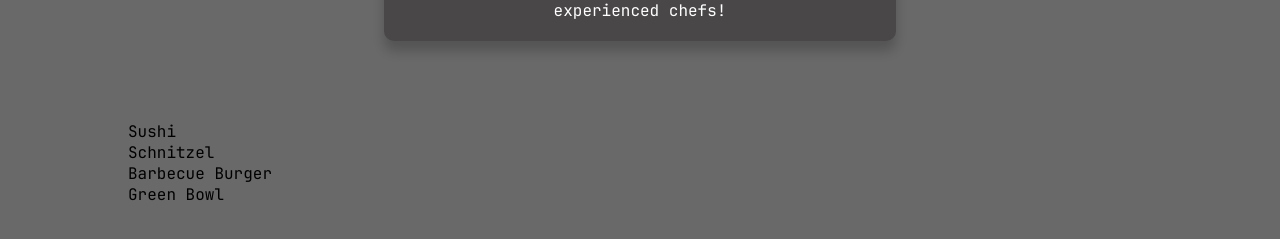
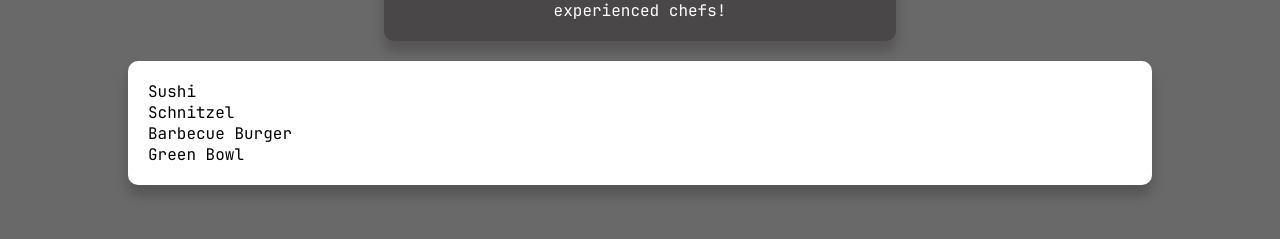
Before and after one commit to JasonWu73/es, a React (Create React App) app in the folder my-react/: page / in a window 1280 px wide. Shown: the part 389-628 px from the top of the page. Built offline with nearby package versions, Linux system fonts and the light colour scheme.

Commit message:
Card component

```diff
--- a/my-react/src/food-order/meals/AvailableMeals.module.scss
+++ b/my-react/src/food-order/meals/AvailableMeals.module.scss
@@ -1,5 +1,7 @@
 .meals {
-  width: 80%;
-  margin: 0 auto;
-  list-style: none;
+  margin-top: 2rem;
+
+  ul {
+    list-style: none;
+  }
 }
--- a/my-react/src/food-order/meals/AvailableMeals.tsx
+++ b/my-react/src/food-order/meals/AvailableMeals.tsx
@@ -1,12 +1,17 @@
 import styles from './AvailableMeals.module.scss';
 import { DUMMY_MEALS } from './dummy-meals';
+import Card from '../shared/card/Card';
 
 export default function AvailableMeals() {
   const meals = DUMMY_MEALS.map(meal => <li key={meal.id}>{meal.name}</li>);
 
   return (
-    <ul className={styles.meals}>
-      {meals}
-    </ul>
+    <div className={styles.meals}>
+      <Card>
+        <ul>
+          {meals}
+        </ul>
+      </Card>
+    </div>
   );
 };
--- a/my-react/src/food-order/meals/MealsSummary.module.scss
+++ b/my-react/src/food-order/meals/MealsSummary.module.scss
@@ -7,7 +7,7 @@
   padding: 2rem;
   position: relative;
   top: -8rem;
-  margin: 0 auto;
+  margin: 0 auto -8rem auto;
   z-index: 10;
   display: flex;
   flex-direction: column;
--- /dev/null
+++ b/my-react/src/food-order/shared/card/Card.module.scss
@@ -0,0 +1,8 @@
+.card {
+  width: 80%;
+  margin: 0 auto;
+  border-radius: 1rem;
+  background-color: white;
+  box-shadow: 0 1rem 1.2rem rgba(0, 0, 0, 0.2);
+  padding: 2rem;
+}
--- /dev/null
+++ b/my-react/src/food-order/shared/card/Card.tsx
@@ -0,0 +1,14 @@
+import styles from './Card.module.scss';
+import { ReactNode } from 'react';
+
+export default function Card({ children }: Props) {
+  return (
+    <div className={styles.card}>
+      {children}
+    </div>
+  );
+};
+
+interface Props {
+  children: ReactNode;
+}
```
